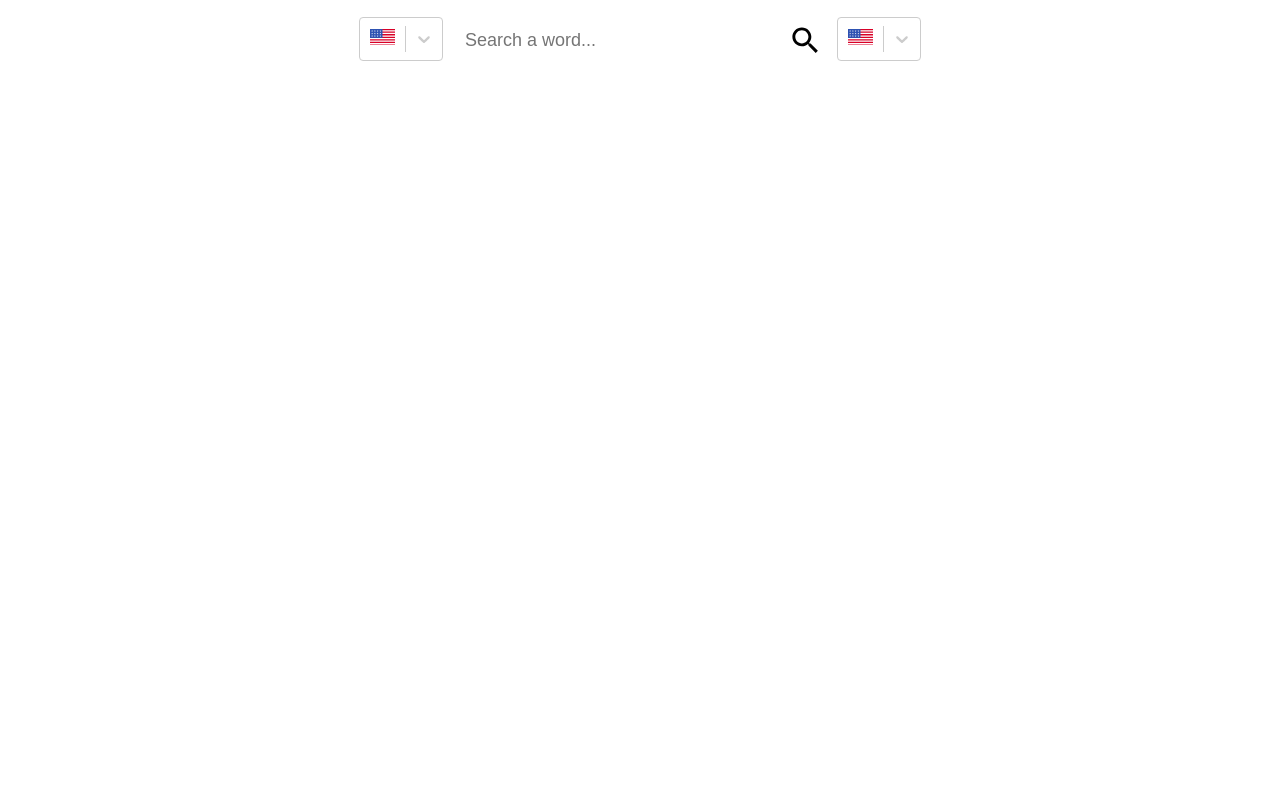
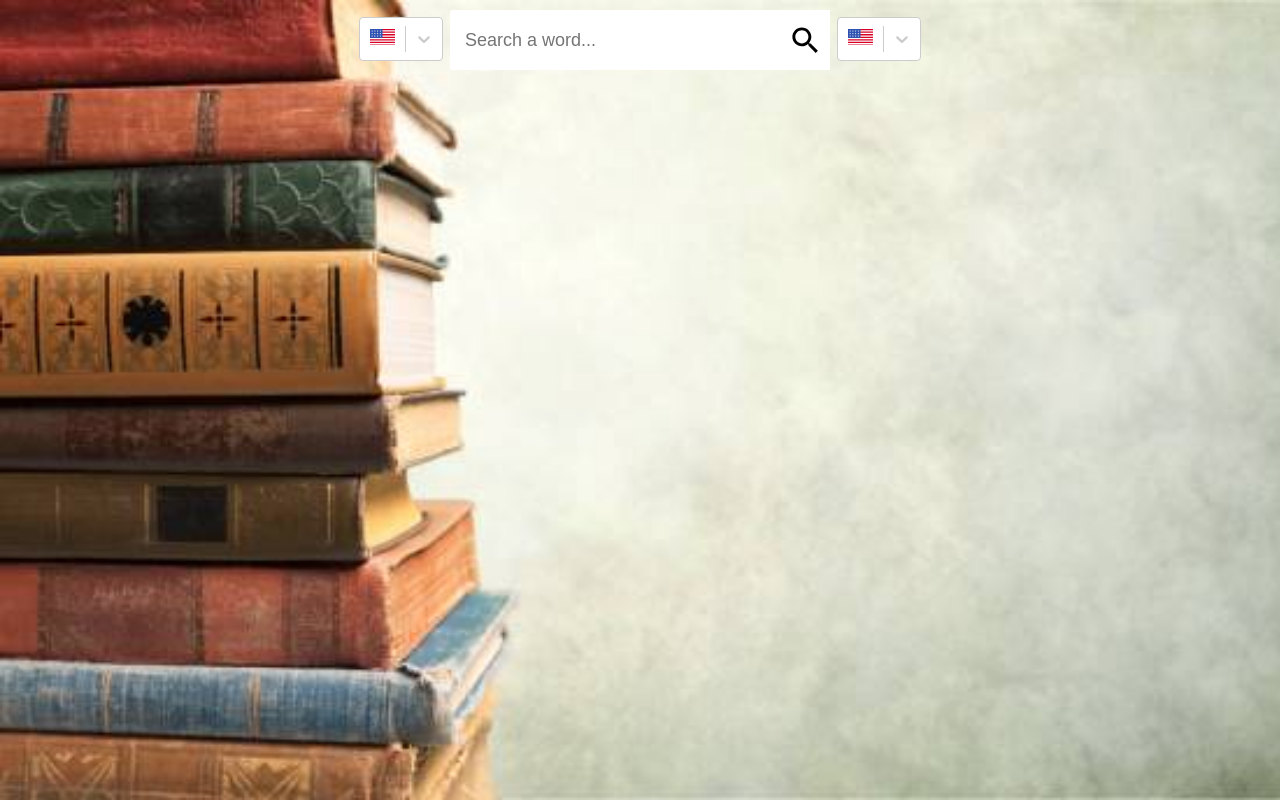
Before and after one commit to Asadbek-Dev/definition_deploy_gh, a React (Create React App) app: page / in a window 1280 px wide. Built offline with nearby package versions, Linux system fonts and the light colour scheme.

Commit message:
added image

```diff
--- a/src/App.css
+++ b/src/App.css
@@ -6,6 +6,8 @@
   align-items: center;
   flex-direction: column;
   font-family: "Nunito", sans-serif;
+  background-image: url(../public/istockphoto-1016124648-612x612.jpg);
+  background-repeat: no-repeat;
   background-size: cover;
 }
 body {
```
Also changed, not shown: public/istockphoto-1016124648-612x612.jpg (added).
